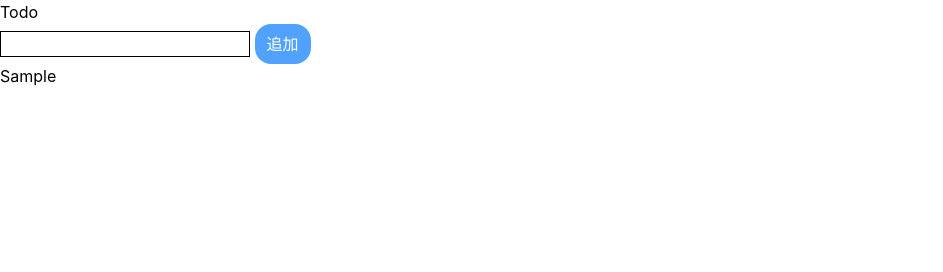
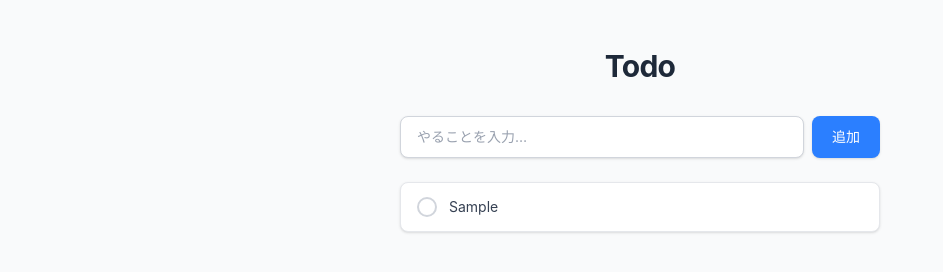
Before and after one commit to kota-shiratori/ts-todo, a website built with Vite: page index.html in a window 1280 px wide. Both pictures are taken after typing "Sample" into the empty fields and a click on the button "追加". Shown: the whole page, without its empty margins (0-943 px from the left). Built offline with nearby package versions, Linux system fonts and the light colour scheme.

Commit message:
feat: localstorageまで完成

```diff
--- a/index.html
+++ b/index.html
@@ -7,14 +7,24 @@
     <title>todo</title>
     <link rel="stylesheet" href="./src/style.css" />
   </head>
-  <body>
-    <div id="app">
-      <h1>Todo</h1>
-      <form id="todo-form">
-        <input class="border" type="text" id="todo-input" />
-        <button class="rounded-2xl py-2 px-3 bg-blue-400 text-white cursor-pointer" type="submit">追加</button>
+  <body class="min-h-screen bg-gray-50 text-gray-800 antialiased">
+    <div id="app" class="mx-auto max-w-lg px-4 py-12">
+      <h1 class="mb-8 text-center text-3xl font-bold tracking-tight">Todo</h1>
+      <form id="todo-form" class="mb-6 flex gap-2">
+        <input
+          class="flex-1 rounded-lg border border-gray-300 bg-white px-4 py-2.5 text-sm shadow-sm transition placeholder:text-gray-400 focus:border-blue-400 focus:outline-none focus:ring-2 focus:ring-blue-400/30"
+          type="text"
+          id="todo-input"
+          placeholder="やることを入力…"
+        />
+        <button
+          class="shrink-0 cursor-pointer rounded-lg bg-blue-500 px-5 py-2.5 text-sm font-medium text-white shadow-sm transition hover:bg-blue-600 active:scale-95"
+          type="submit"
+        >
+          追加
+        </button>
       </form>
-      <ul id="todo-list"></ul>
+      <ul id="todo-list" class="space-y-2"></ul>
     </div>
     <script type="module" src="/src/main.ts"></script>
   </body>
--- a/src/todo.ts
+++ b/src/todo.ts
@@ -17,20 +17,70 @@ export class TodoApp {
             this.add({ id: crypto.randomUUID(), text, done: false });
             if (this.input) this.input.value = "";
         });
+
+        const saved = localStorage.getItem("todos");
+        if (saved) {
+            this.todos = JSON.parse(saved);
+            this.render();
+        }
     }
 
     private add(item: Todo) {
         this.todos.push(item);
+        localStorage.setItem("todos", JSON.stringify(this.todos));
+        this.render();
+    }
+
+    private toggle(id: string) {
+        const todo = this.todos.find(t => t.id === id);
+        if (todo) {
+            todo.done = !todo.done;
+        }
+        localStorage.setItem("todos", JSON.stringify(this.todos));
+        this.render();
+    }
+
+    private delete(id: string) {
+        const todo = this.todos.find(t => t.id === id);
+        if (todo) {
+            this.todos = this.todos.filter(elem => elem != todo);
+        }
+        localStorage.setItem("todos", JSON.stringify(this.todos));
         this.render();
     }
 
     private render() {
         if (!this.list) return;
-        this.list.innerHTML = '';
+        this.list.innerHTML = "";
         this.todos.forEach(todo => {
             const li = document.createElement("li");
-            li.textContent = todo.text;
+            li.className =
+                "group flex items-center gap-3 rounded-lg border border-gray-200 bg-white px-4 py-3 shadow-sm transition hover:shadow-md cursor-pointer select-none";
+            li.addEventListener("click", () => this.toggle(todo.id));
+
+            const checkbox = document.createElement("span");
+            checkbox.className = todo.done
+                ? "flex h-5 w-5 shrink-0 items-center justify-center rounded-full border-2 border-blue-500 bg-blue-500 text-white text-xs"
+                : "flex h-5 w-5 shrink-0 items-center justify-center rounded-full border-2 border-gray-300 transition group-hover:border-blue-400";
+            checkbox.textContent = todo.done ? "✓" : "";
+
+            const label = document.createElement("span");
+            label.className = todo.done
+                ? "flex-1 text-sm text-gray-400 line-through"
+                : "flex-1 text-sm text-gray-700";
+            label.textContent = todo.text;
+
+            const deleteBtn = document.createElement("button");
+            deleteBtn.textContent = "削除";
+            deleteBtn.className =
+                "ml-auto rounded px-2 py-1 text-xs text-gray-400 opacity-0 transition hover:bg-red-50 hover:text-red-500 group-hover:opacity-100 cursor-pointer";
+            deleteBtn.addEventListener("click", (e) => {
+                e.stopPropagation();
+                this.delete(todo.id);
+            });
+
+            li.append(checkbox, label, deleteBtn);
             this.list?.appendChild(li);
-        })
+        });
     }
 }
```
